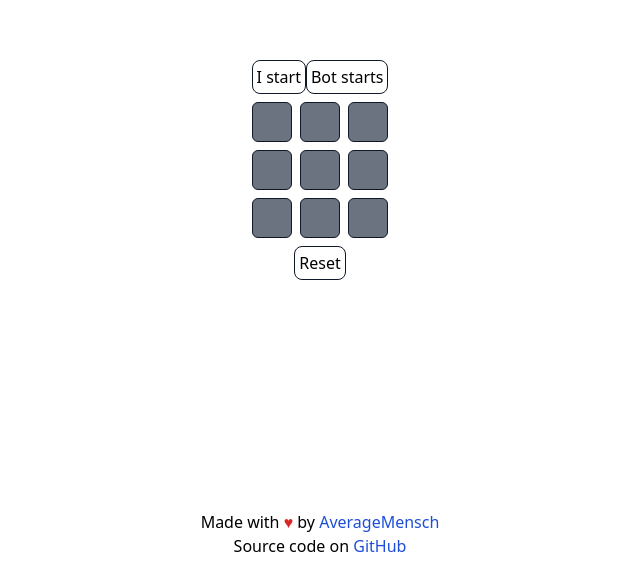
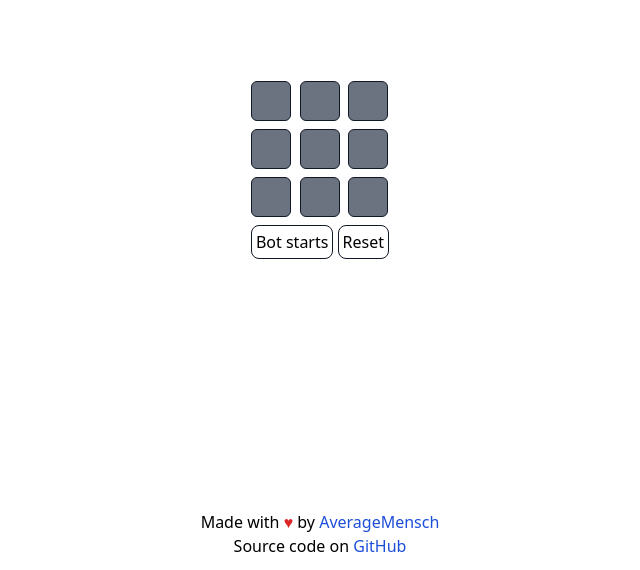
Before and after one commit to avgmensch/TicTacToeWeb, a website with bundled scripts: page index.html in a window 1280 px wide. Shown: the part 230-800 px from the top of the page, without its empty margins (320-960 px from the left). Built offline with nearby package versions, Linux system fonts and the light colour scheme.

Commit message:
display winner in html

```diff
--- a/index.html
+++ b/index.html
@@ -10,10 +10,7 @@
   <body class="dark:bg-slate-900">
     <main class="flex h-screen w-screen items-center justify-center">
       <div class="text-center">
-        <div id="tttStartMenu" class="mb-2 flex w-full justify-between">
-          <button type="button" id="btnPlayerStarts">I start</button>
-          <button type="button" id="btnBotStarts">Bot starts</button>
-        </div>
+        <p id="textWinnerDisplay" class="mb-1 text-xl" style="display: none"></p>
         <div id="tttGrid" class="mb-2 grid grid-cols-3 gap-2">
           <button type="button"></button>
           <button type="button"></button>
@@ -25,7 +22,8 @@
           <button type="button"></button>
           <button type="button"></button>
         </div>
-        <div id="tttResetMenu">
+        <div id="tttMenu">
+          <button type="button" id="btnBotStarts">Bot starts</button>
           <button type="button" id="btnReset">Reset</button>
         </div>
       </div>
--- a/source/tailwind.css
+++ b/source/tailwind.css
@@ -6,13 +6,12 @@
   @apply dark:text-white;
 }
 
-div#tttStartMenu button,
-div#tttResetMenu button {
-  @apply rounded-lg border border-gray-900 p-1 hover:bg-gray-100 dark:bg-gray-700 dark:hover:bg-gray-800;
+div#tttGrid button {
+  @apply h-10 w-10 rounded-md border border-gray-900 bg-gray-500 hover:border-2 hover:bg-gray-600 dark:border-gray-500 dark:bg-gray-700 dark:hover:bg-gray-800;
 }
 
-div#tttGrid button {
-  @apply h-10 w-10 rounded-md border border-gray-900 bg-gray-500 hover:border-2 hover:bg-gray-600 dark:border-gray-500 dark:bg-gray-700 dark:hover:bg-gray-800;
+div#tttMenu button {
+  @apply rounded-lg border border-gray-900 p-1 hover:bg-gray-100 dark:bg-gray-700 dark:hover:bg-gray-800;
 }
 
 a {
```
Also changed, not shown: dist/frontend.mjs, dist/tailwind-out.css, source/frontend.mts, 1 other file.
